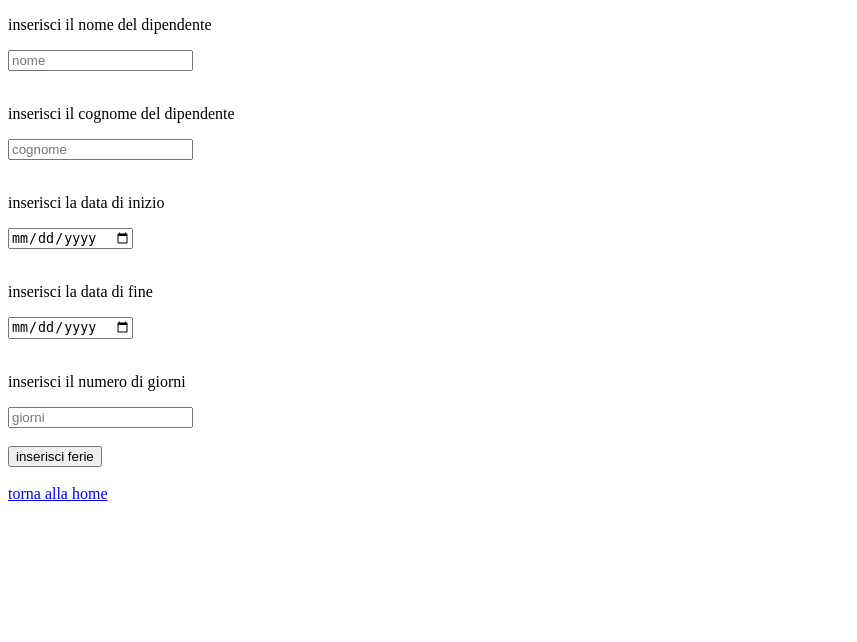
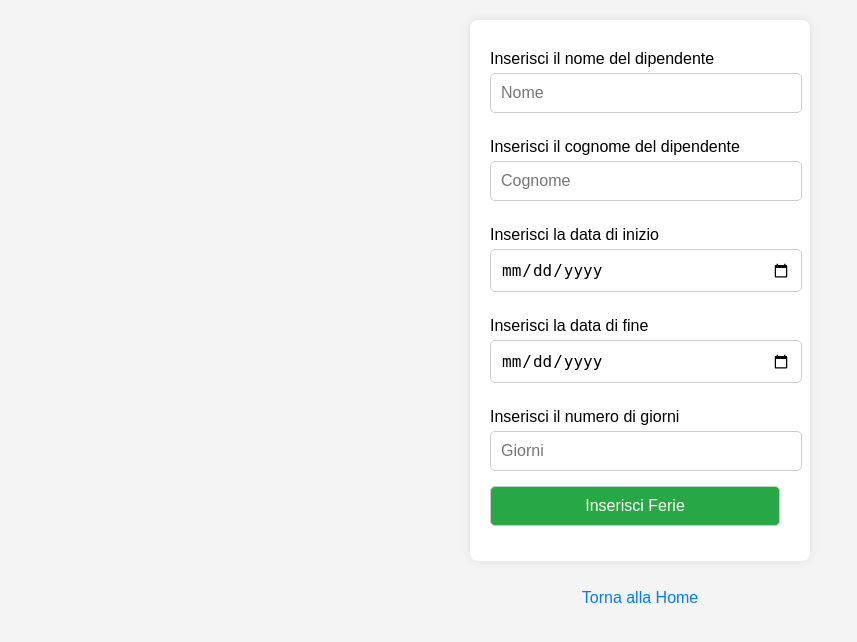
Before and after one commit to SimoneArzuffi/ProgettoQuinta, a PHP site: page /inserisciFerie.php in a window 1280 px wide. Shown: the top 642 px of the page, without its empty margins (0-857 px from the left). Run offline with PHP 8.4, Linux system fonts and the light colour scheme.

Commit message:
primo css

```diff
--- a/inserisciFerie.php
+++ b/inserisciFerie.php
@@ -21,24 +21,79 @@
         }
     ?>
     <head>
-        <title>
-            inserisci ferie
-        </title>
+        <title>Inserisci Ferie</title>
+        <style>
+            body {
+                font-family: Arial, sans-serif;
+                margin: 0;
+                padding: 20px;
+                background-color: #f4f4f4;
+            }
+
+            form {
+                width: 300px;
+                margin: 0 auto;
+                padding: 20px;
+                background-color: #fff;
+                border-radius: 8px;
+                box-shadow: 0 0 10px rgba(0, 0, 0, 0.1);
+            }
+
+            p {
+                margin-top: 10px;
+                margin-bottom: 5px;
+            }
+
+            input[type="text"],
+            input[type="date"],
+            input[type="number"],
+            input[type="submit"] {
+                width: calc(100% - 10px);
+                padding: 10px;
+                margin-bottom: 15px;
+                border: 1px solid #ccc;
+                border-radius: 5px;
+                font-size: 16px;
+            }
+
+            input[type="submit"] {
+                background-color: #28a745;
+                color: #fff;
+                cursor: pointer;
+            }
+
+            input[type="submit"]:hover {
+                background-color: #218838;
+            }
+
+            a {
+                display: block;
+                margin-top: 10px;
+                text-align: center;
+                text-decoration: none;
+                color: #007bff;
+            }
+
+            a:hover {
+                text-decoration: underline;
+            }
+        </style>
     </head>
     <body>
         <form action="inserisciFerie.php" method="POST">
-            <p>inserisci il nome del dipendente</p>
-            <input type="nome" name="nome" placeholder="nome" required><br><br>
-            <p>inserisci il cognome del dipendente</p>
-            <input type="cognome" name="cognome" placeholder="cognome" required><br><br>
-            <p>inserisci la data di inizio</p>
-            <input type="date" name="data_inizio" placeholder="data inizio" required><br><br>
-            <p>inserisci la data di fine</p>
-            <input type="date" name="data_fine" placeholder="data fine" required><br><br>
-            <p>inserisci il numero di giorni</p>
-            <input type="number" min="0" name="giorni" placeholder="giorni" required><br><br>
-            <input type="submit" value="inserisci ferie">
-        </form><br>
-        <a href="home.php">torna alla home</a>
+            <p>Inserisci il nome del dipendente</p>
+            <input type="text" name="nome" placeholder="Nome" required><br>
+            <p>Inserisci il cognome del dipendente</p>
+            <input type="text" name="cognome" placeholder="Cognome" required><br>
+            <p>Inserisci la data di inizio</p>
+            <input type="date" name="data_inizio" placeholder="Data inizio" required><br>
+            <p>Inserisci la data di fine</p>
+            <input type="date" name="data_fine" placeholder="Data fine" required><br>
+            <p>Inserisci il numero di giorni</p>
+            <input type="number" min="0" name="giorni" placeholder="Giorni" required><br>
+            <input type="submit" value="Inserisci Ferie">
+        </form>
+        <br>
+        <a href="home.php">Torna alla Home</a>
     </body>
 </html>
```
